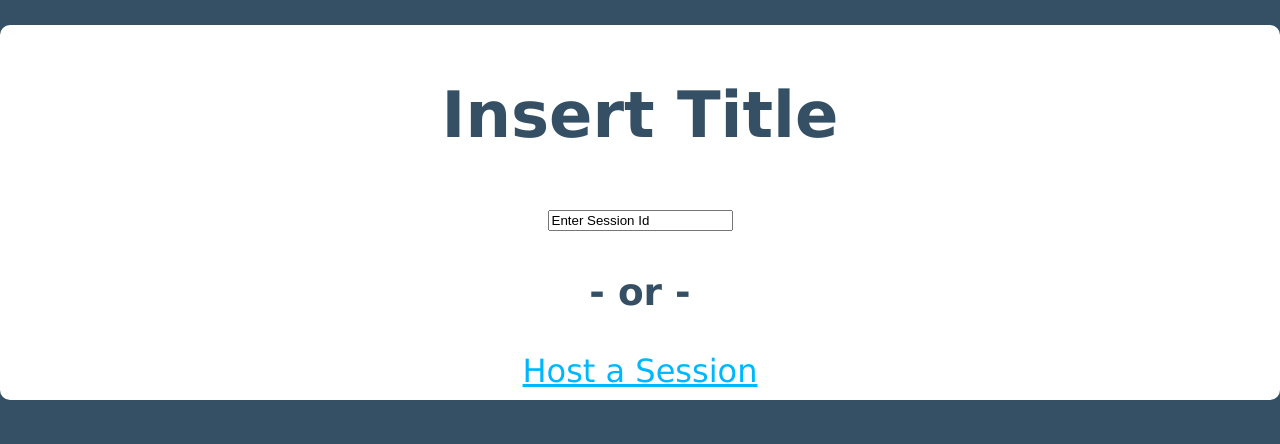
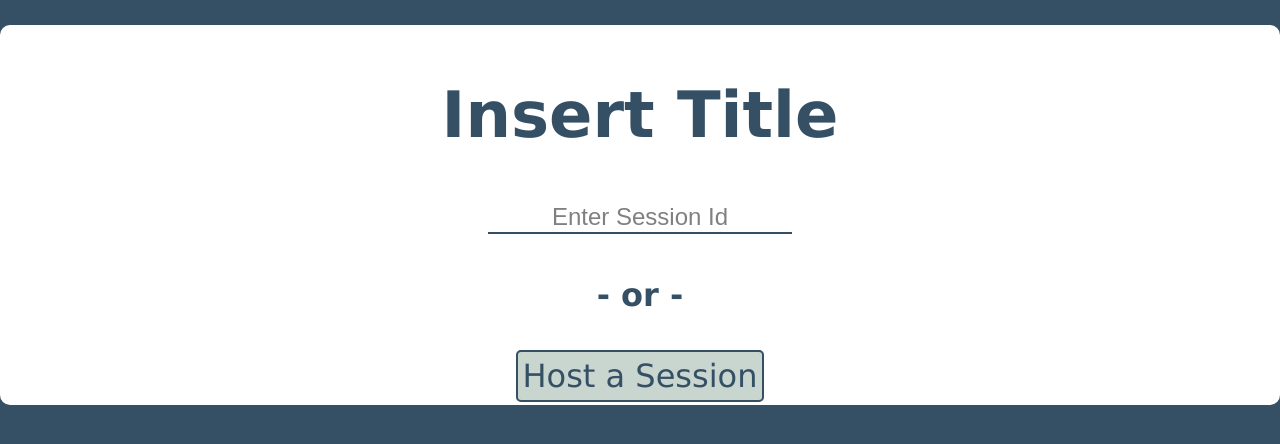
Before and after one commit to desertsharks/Tokki, a plain HTML site: page public/client/index.html at #/home in a window 1280 px wide. Drawn offline with nearby package versions, Linux system fonts and the light colour scheme; some packages are replaced by stand-ins of ours.

Commit message:
[feature] Added home menu styles.

```diff
--- a/public/client/controllers/guestController.js
+++ b/public/client/controllers/guestController.js
@@ -15,9 +15,7 @@ angular.module('greenfield')
 
   // Submit a vote
   $scope.vote = function() {
-
     GuestServices.vote(Math.floor(Math.random() * 5.9));
-
   };
 
   // This will be given before this page loads.
--- a/public/client/stylesheets/style.css
+++ b/public/client/stylesheets/style.css
@@ -34,6 +34,24 @@ title {
   color: #355065;
 }
 
+#hostSession {
+  color: #355065;
+  background-color: #c9d5cf;
+  text-decoration: none;
+  border: 2px solid #355065;
+  border-radius: 5px;
+  padding: 5px 5px;
+}
+
+#login {
+  width: 300px;
+  text-align: center;
+  color: grey;
+  font-size: 24px;
+  border: none;
+  border-bottom: 2px solid #355065;
+}
+
 #logout {
   margin-left: -10px;
 }
--- a/public/client/views/homeView.html
+++ b/public/client/views/homeView.html
@@ -3,8 +3,8 @@
 <!-- the onfocus attribute clears the text field when a user clicks on the text field. -->
 <input id="login" type="text" name="input" value="Enter Session Id" onfocus="if (this.value == 'Enter Session Id') this.value = '' ">
 
-<h3>- or -</h3>
+<h4>- or -</h4>
 
 <!-- <button class="start-session" ng-click="startSession()">Host a Session</button> -->
 <!-- I have decided to get rid of the button in favor of a link to send us to the next route -->
-<a href="#/hostMenu" class="start-session">Host a Session</a>
+<a href="#/hostMenu" id="hostSession">Host a Session</a>
```
Also changed, not shown: public/client/controllers/loginController.js (line endings or trailing spaces).
